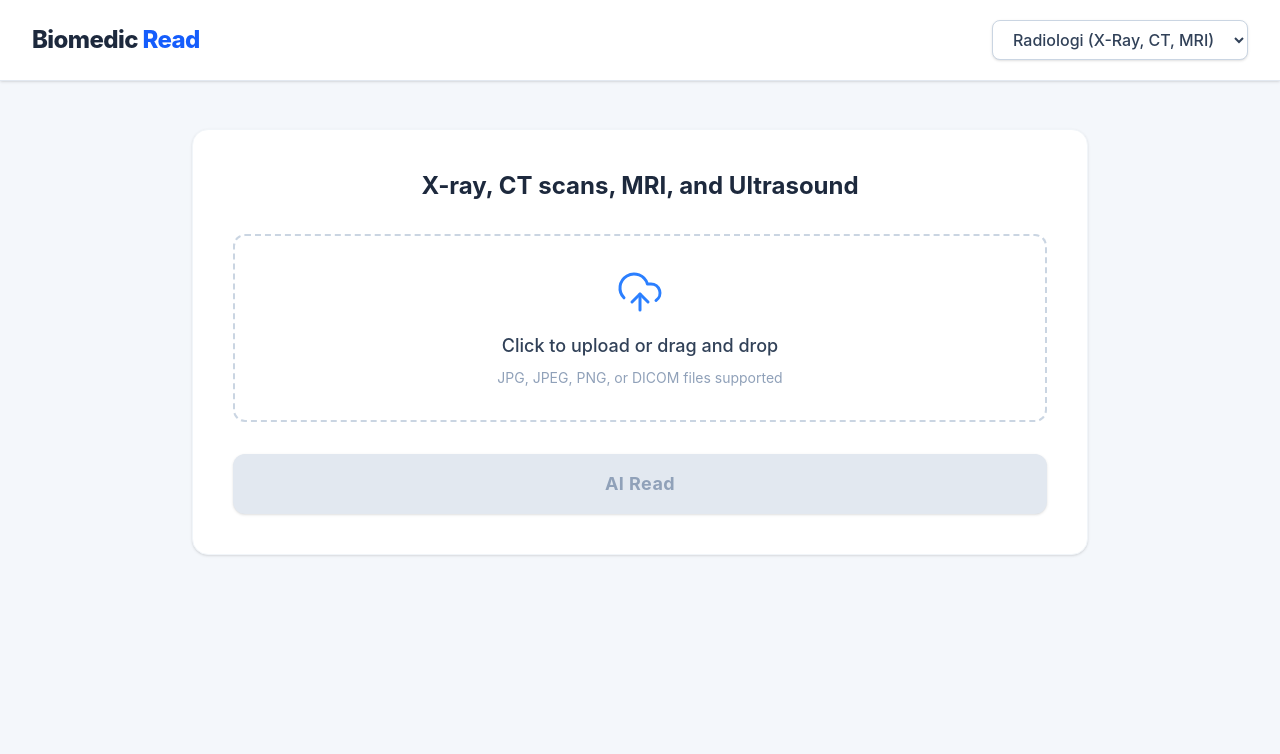
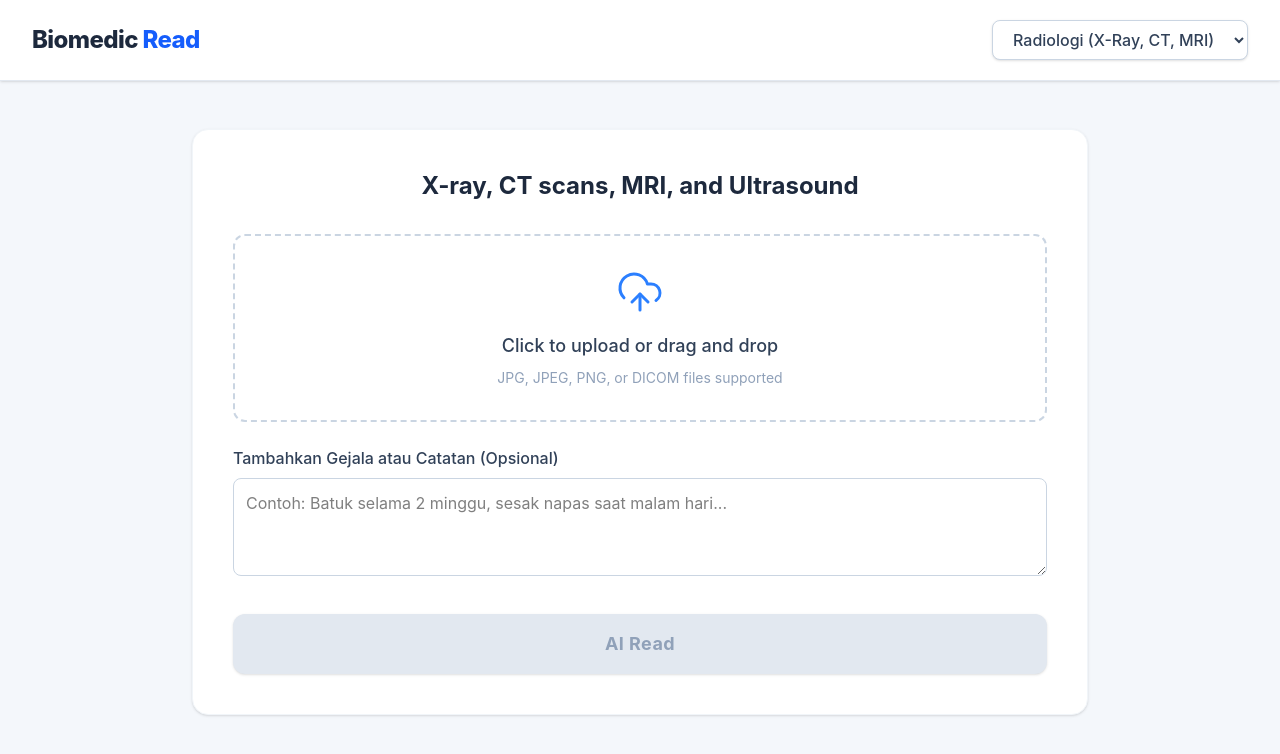
Before and after one commit to metrashandy/biomedic-rea, a React (Vite) app: page / in a window 1280 px wide. Shown: the top 754 px of the page. Built offline with nearby package versions, Linux system fonts and the light colour scheme.

Commit message:
nambahin kolom gejala

```diff
--- a/src/App.jsx
+++ b/src/App.jsx
@@ -1,33 +1,28 @@
-import React, { useState, useCallback } from 'react'; // Tambah useState & useCallback
-import { useDropzone } from 'react-dropzone'; // Tambah hook dari library
+import React, { useState, useCallback } from 'react';
+import { useDropzone } from 'react-dropzone';
 import { UploadCloud } from 'lucide-react';
 
 function App() {
-  // ===== State Management =====
-  // State untuk menyimpan file yang diupload (misal: gambar.jpg)
   const [selectedFile, setSelectedFile] = useState(null);
-  // State untuk menyimpan URL preview dari gambar yang diupload
   const [imagePreview, setImagePreview] = useState(null);
+  const [symptoms, setSymptoms] = useState(''); // ===== TAMBAHAN BARU: State untuk menyimpan teks gejala =====
 
-  // Fungsi ini akan dijalankan saat gambar berhasil di-drop atau dipilih
   const onDrop = useCallback(acceptedFiles => {
     const file = acceptedFiles[0];
     if (file) {
       setSelectedFile(file);
-      // Membuat URL sementara untuk preview gambar
       setImagePreview(URL.createObjectURL(file));
     }
   }, []);
 
-  // Inisialisasi hook useDropzone
   const { getRootProps, getInputProps } = useDropzone({
     onDrop,
     accept: {
       'image/jpeg': [],
       'image/png': [],
-      'image/dicom': [], // Kamu bisa sesuaikan tipe file di sini
+      'image/dicom': [],
     },
-    multiple: false, // Hanya izinkan 1 file
+    multiple: false,
   });
 
   return (
@@ -52,7 +47,6 @@ function App() {
         </div>
       </header>
 
-      {/* ===== MAIN CONTENT (Area Kerja) ===== */}
       <main className="max-w-4xl mx-auto mt-12">
         <div className="bg-white p-10 rounded-2xl shadow-sm border border-slate-100">
 
@@ -60,19 +54,11 @@ function App() {
             X-ray, CT scans, MRI, and Ultrasound
           </h2>
 
-          {/* ===== Area Kotak Drag & Drop yang Sudah Fungsional ===== */}
-          {/* getRootProps akan menambahkan event listener (onClick, onDrop, dll) */}
           <div {...getRootProps()} className="border-2 border-dashed border-slate-300 rounded-xl p-8 flex flex-col items-center justify-center text-center hover:bg-slate-50 hover:border-blue-400 transition-all cursor-pointer group">
-
-            {/* getInputProps akan membuat input file tersembunyi */}
             <input {...getInputProps()} />
-
-            {/* ===== Tampilan Berubah: Jika ada gambar, tampilkan preview. Jika tidak, tampilkan ikon upload ===== */}
             {imagePreview ? (
-              // Tampilan saat ada gambar
               <img src={imagePreview} alt="Preview" className="max-h-80 rounded-lg object-contain" />
             ) : (
-              // Tampilan default (saat belum ada gambar)
               <>
                 <div className="mb-4 text-blue-500 group-hover:text-blue-600 transition-colors">
                   <UploadCloud className="w-12 h-12" strokeWidth={1.5} />
@@ -87,15 +73,32 @@ function App() {
             )}
           </div>
 
-          {/* ===== Tombol AI Read yang Sudah Dinamis ===== */}
+          {/* ===== TAMBAHAN BARU: Kolom Input Gejala ===== */}
+          <div className="mt-6">
+            <label htmlFor="symptoms" className="block text-md font-medium text-slate-700 mb-2">
+              Tambahkan Gejala atau Catatan (Opsional)
+            </label>
+            <textarea
+              id="symptoms"
+              name="symptoms"
+              rows="3"
+              className="w-full border border-slate-300 rounded-lg p-3 focus:outline-none focus:ring-2 focus:ring-blue-500 transition-all"
+              placeholder="Contoh: Batuk selama 2 minggu, sesak napas saat malam hari..."
+              value={symptoms}
+              onChange={(e) => setSymptoms(e.target.value)}
+            ></textarea>
+          </div>
+          {/* ===== END TAMBAHAN BARU ===== */}
+
+
           <div className="mt-8">
             <button
               className={`w-full font-bold py-4 px-4 rounded-xl transition-colors shadow-sm text-lg tracking-wide ${
                 selectedFile
-                ? 'bg-blue-500 hover:bg-blue-600 text-white'  // Style saat aktif
-                : 'bg-slate-200 text-slate-400 cursor-not-allowed' // Style saat disabled
+                ? 'bg-blue-500 hover:bg-blue-600 text-white'
+                : 'bg-slate-200 text-slate-400 cursor-not-allowed'
               }`}
-              disabled={!selectedFile} // Tombol disable jika selectedFile kosong
+              disabled={!selectedFile}
             >
               AI Read
             </button>
```
